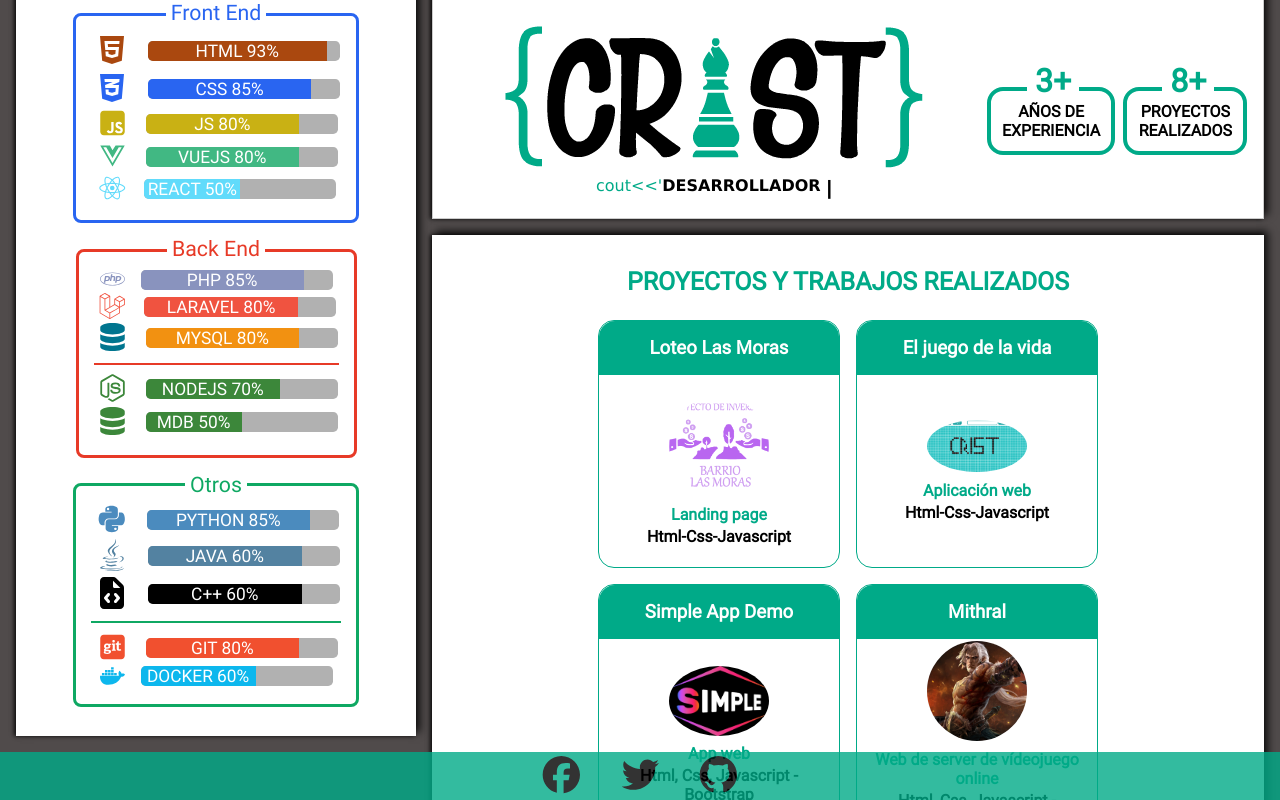
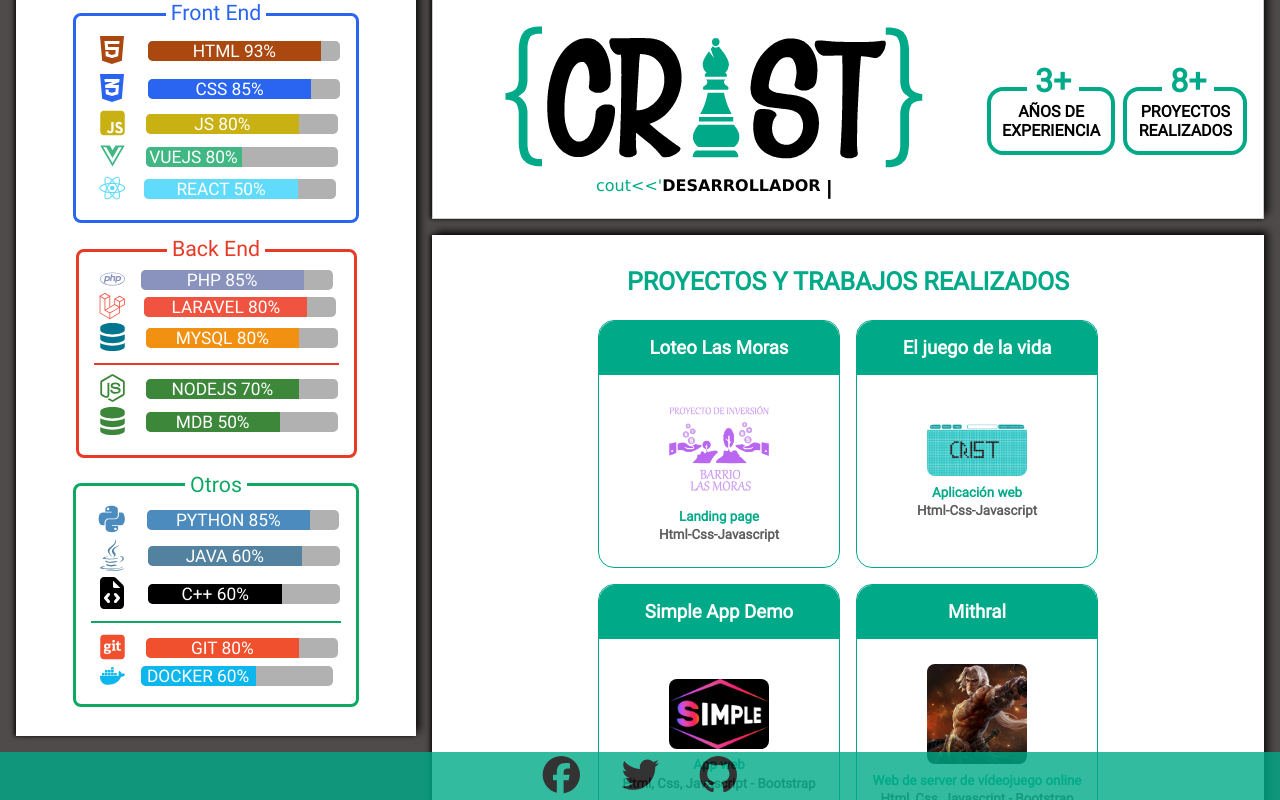
Before and after one commit to Crist0829/web, a website: page index.html in a window 1280 px wide. Both pictures are taken after a click on the item "Portafolio". Shown: the part 97-897 px from the top of the page. Drawn offline with nearby package versions, Linux system fonts and the light colour scheme; files that its build step writes are made by us from their sources.

Commit message:
Actualización 08-07-2023

```diff
--- a/css/sass/components.scss
+++ b/css/sass/components.scss
@@ -357,7 +357,7 @@
 
         //---------Front End---------//
         .html{
-            @include progressBar(rgba(170, 72, 15, 1), 93%)
+            @include progressBar(rgba(170, 72, 15, 1), 90%)
         }
         .css{
             @include progressBar(#2965f1, 85%)
@@ -367,10 +367,10 @@
             @include progressBar(#c9b114, 80%)
         }
         .vue{
-            @include progressBar(#41B883, 80%)
+            @include progressBar(#41B883, 50%)
         }
         .react{
-            @include progressBar(#61DBFB, 50%)
+            @include progressBar(#61DBFB, 80%)
         }
         //----------------------------//
 
@@ -379,16 +379,16 @@
             @include progressBar(#8993be, 85%)
         }
         .laravel{
-            @include progressBar(#F05340, 80%)
+            @include progressBar(#F05340, 85%)
         }
         .sql{
             @include progressBar(#F29111, 80%)
         }
         .node{
-            @include progressBar(#3C873A, 70%)
+            @include progressBar(#3C873A, 80%)
         }
         .mongo{
-            @include progressBar(#3C873A, 50%)
+            @include progressBar(#3C873A, 70%)
 
         }
         //------------------------------------//
@@ -401,7 +401,7 @@
             @include progressBar(#5382a1, 80%);
         }
         .c{
-            @include progressBar(#000, 80%);
+            @include progressBar(#000, 70%);
         }
         .git{
             @include progressBar(#F1502F, 80%);
@@ -629,7 +629,7 @@
             .card-description{
                 color: rgb(0, 0, 0);
                 display: block;
-                text-align: center;
+                text-align: start;
                 font-size: 14pt;
                 font-style: italic;
             }
@@ -662,18 +662,19 @@
                 padding: 0.2rem 0.5rem 0rem 0.5rem;
             }
             .card-projects-text{
+                color: #5c5c5c;
                 margin-bottom:0.5rem;
                 text-align:center;
-                font-size: 12pt;
+                font-size: 8pt;
                 .value{
 
-                    font-size: 12pt;
+                    font-size: 10pt;
                 }
             }
             .card-projects-img{
                 margin-top: 0.5rem;
                 img{
-                    border-radius: 50%;
+                    border-radius: 0.5rem;
                     width: 100px;
                 }
             }
@@ -713,10 +714,10 @@
             }
 
             .card-projects-description{
-                color: rgb(0, 0, 0);
+                color: rgba(104, 104, 104, 0.819);
                 display: block;
-                text-align: center;
-                font-size: 14pt;
+                text-align: start;
+                font-size: 10pt;
             }
         }
 
--- a/css/sass/mixins.scss
+++ b/css/sass/mixins.scss
@@ -22,7 +22,7 @@
                 display: flex;
                 flex-direction: column;
                 align-items:start;
-                font-size: 14pt;
+                font-size: 12pt;
             }
 
         }
```
